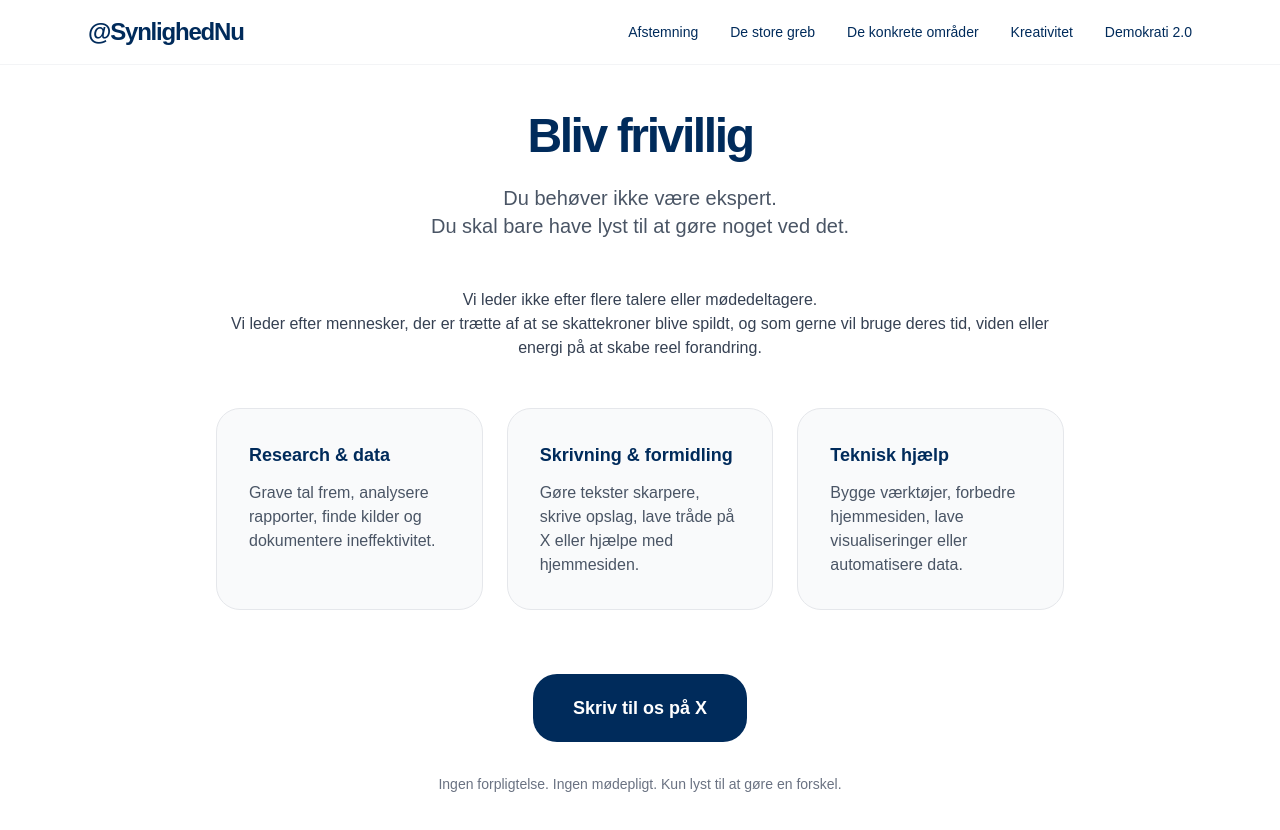
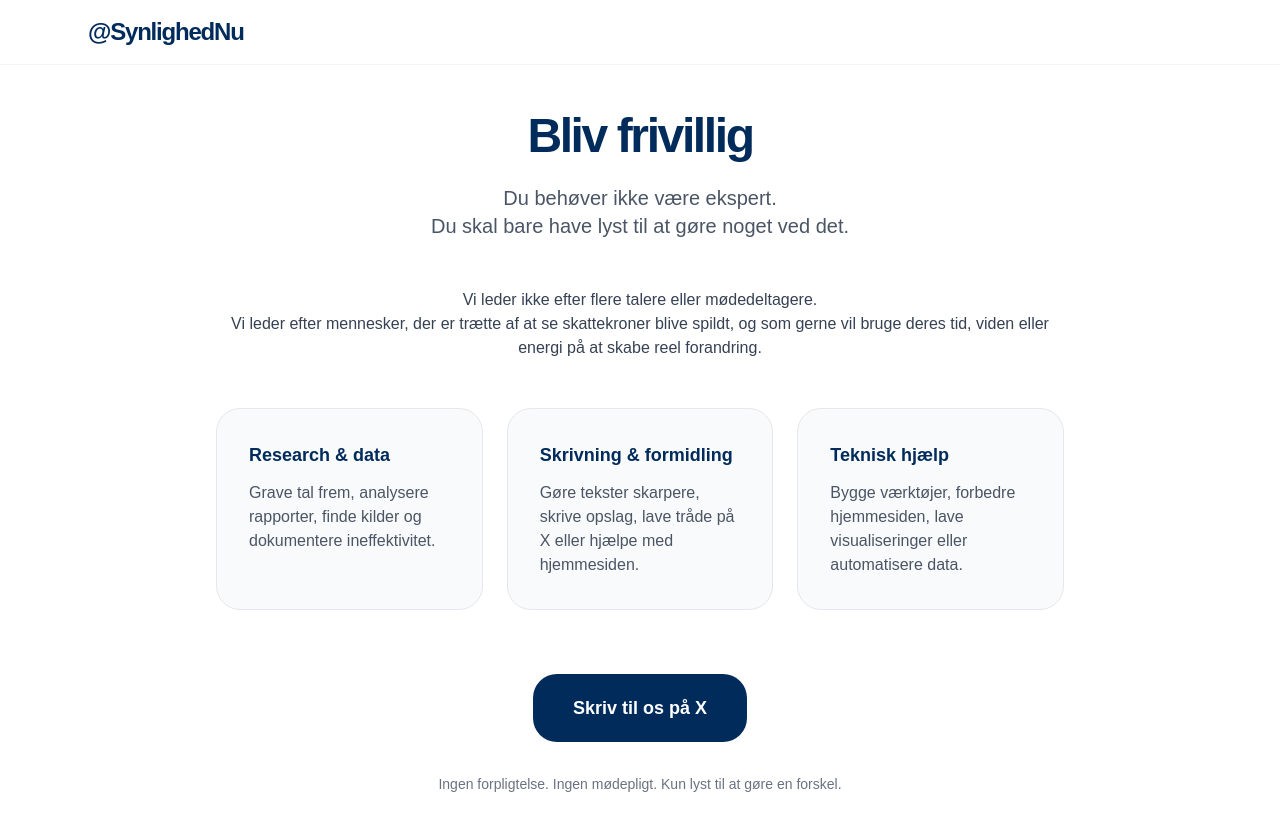
Before and after one commit to synlighed-nu/synlighed-nu-clean, a Next.js app: page /bliv-frivillig in a window 1280 px wide. Shown: the top 830 px of the page. Built offline with nearby package versions, Linux system fonts and the light colour scheme.

Commit message:
Update page.tsx

```diff
--- a/app/bliv-frivillig/page.tsx
+++ b/app/bliv-frivillig/page.tsx
@@ -1,9 +1,11 @@
+'use client';
+
 import Nav from '../components/common/_Nav';
 
 export default function BlivFrivilligPage() {
   return (
     <div className="min-h-screen bg-white text-[#002B5B]">
-      <Nav />
+      <Nav simple />   {/* ← rettet: simple mode */}
 
       <div className="max-w-4xl mx-auto px-6 pt-28 pb-20">
 
```
